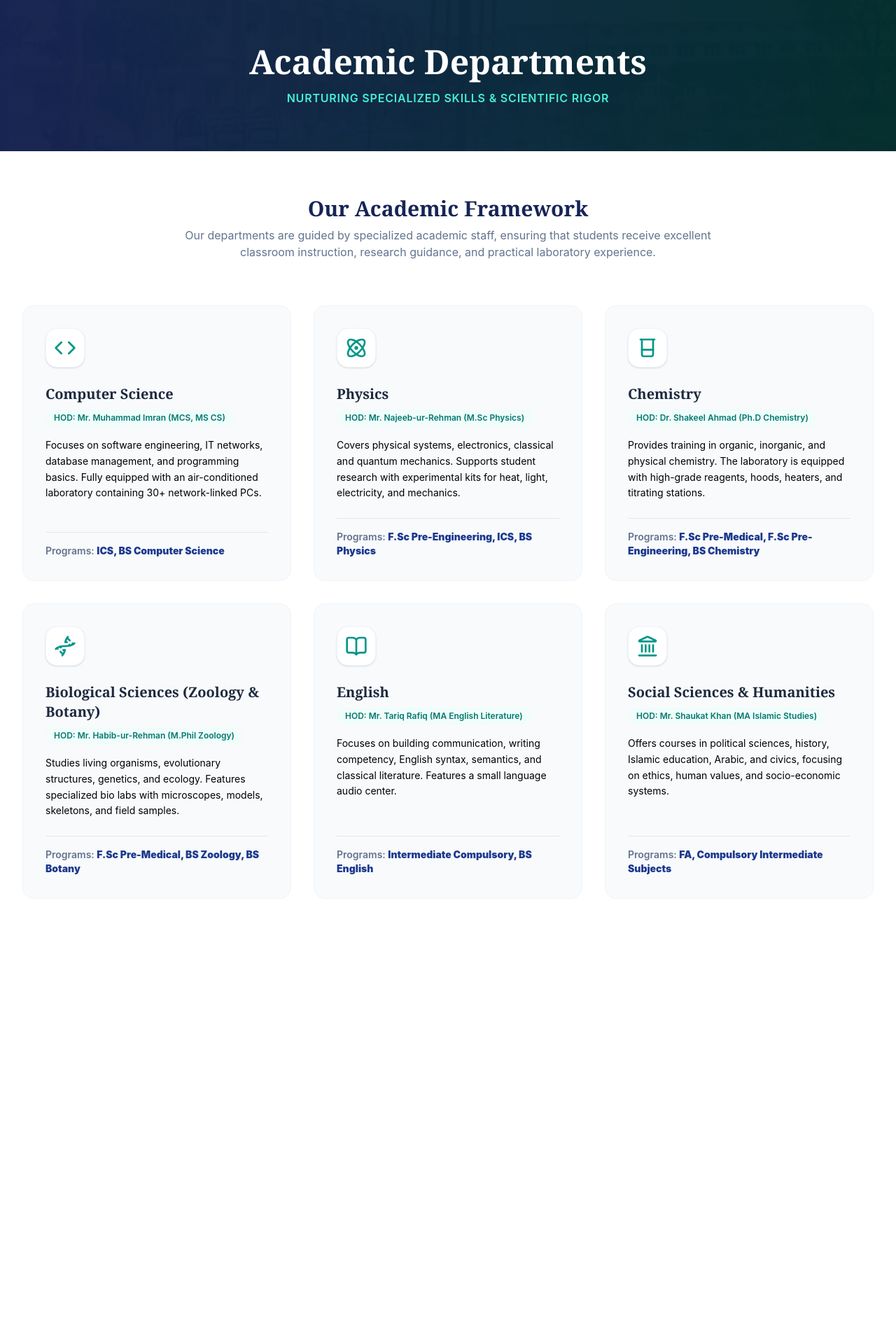
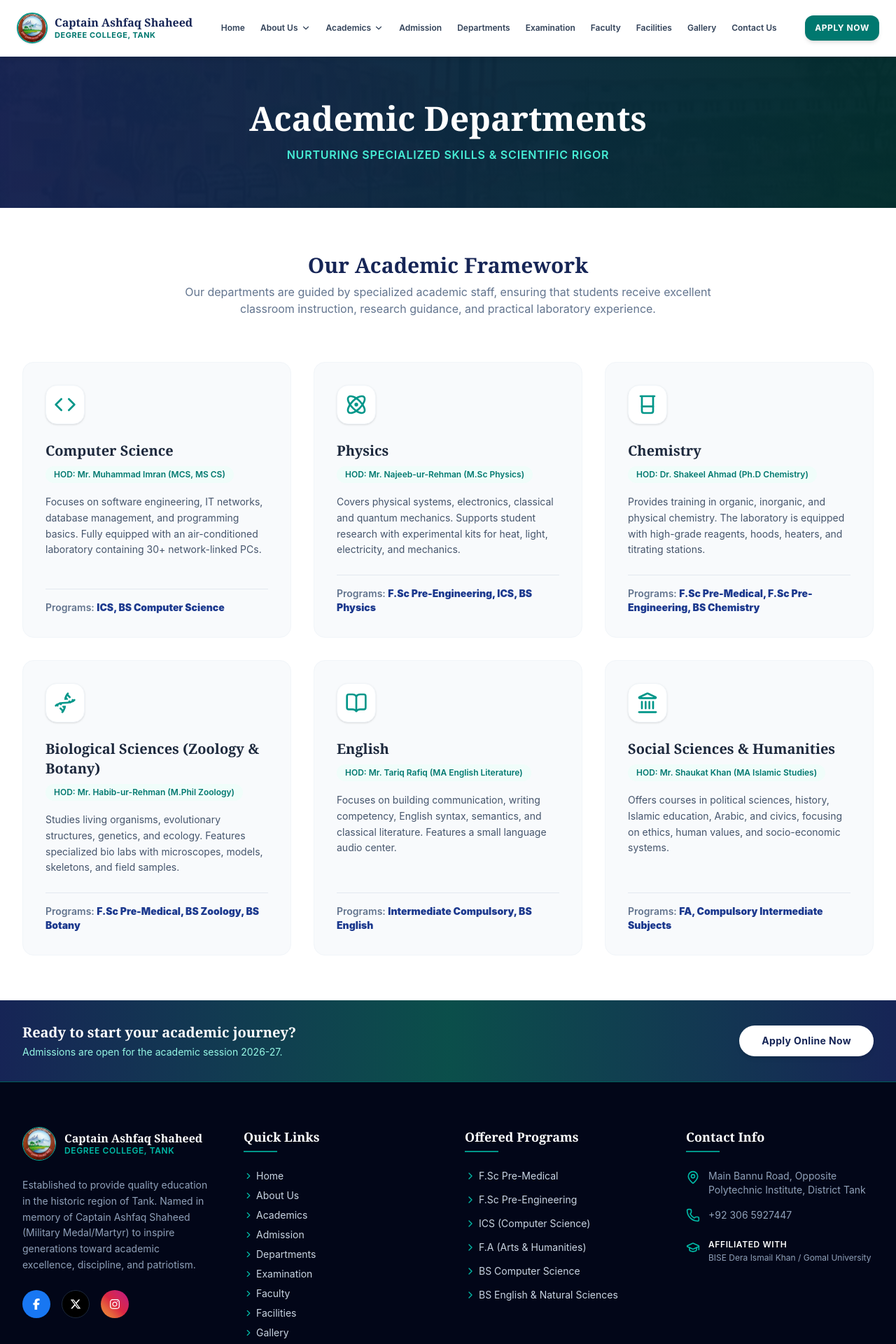
Before and after one commit to tanveermedaveer-jpg/gdc-tank-website, a React (Vite) app: page /departments in a window 1280 px wide. Shown: the top 1920 px of the page at 70% size. Before the commit the page ends 1348 px from the top, so only its background shows below. Built offline with nearby package versions, Linux system fonts and the light colour scheme.

Commit message:
Update Departments.jsx

```diff
--- a/src/pages/Departments.jsx
+++ b/src/pages/Departments.jsx
@@ -1,6 +1,8 @@
 import { Code, Atom, Beaker, Landmark, BookOpen, Dna } from 'lucide-react';
 import campusImg from '../assets/campus.png';
 import { useLanguage } from '../context/LanguageContext';
+import Navbar from '../components/Navbar.jsx';
+import Footer from '../components/Footer.jsx';
 
 export default function Departments() {
   const { t } = useLanguage();
@@ -12,7 +14,7 @@ export default function Departments() {
       name: isUrdu ? 'کمپیوٹر سائنس' : 'Computer Science',
       hod: isUrdu ? 'جناب محمد عمران (MCS, MS CS)' : 'Mr. Muhammad Imran (MCS, MS CS)',
       desc: isUrdu
-        ? 'سافٹ ویئر انجینئرنگ، آئی ٹی نیٹ ورکنگ، ڈیٹا بیس مینجمنٹ، اور پروگرامنگ کے بنیادی اصولوں پر توجہ مرکوز کرتا ہے۔ یہ شعبہ 30 سے زائد کمپیوٹرز پر مشتمل لیبارٹری سے لیس ہے۔'
+        ? 'سافٹ ویئر انجینئرنگ، آئی ٹی نیٹ ورکنگ، ڈیٹا بیس مینجमेंट، اور پروگرامنگ کے بنیادی اصولوں پر توجہ مرکوز کرتا ہے۔ یہ شعبہ 30 سے زائد کمپیوٹرز پر مشتمل لیبارٹری سے لیس ہے۔'
         : 'Focuses on software engineering, IT networks, database management, and programming basics. Fully equipped with an air-conditioned laboratory containing 30+ network-linked PCs.',
       degree: isUrdu ? 'ICS، بی ایس کمپیوٹر سائنس' : 'ICS, BS Computer Science'
     },
@@ -64,6 +66,9 @@ export default function Departments() {
   ];
 
   return (
+    <div className="flex flex-col min-h-screen">
+      <Navbar />
+
       <div className="flex-grow">
         {/* Banner */}
         <section className="bg-slate-900 text-white py-16 relative">
@@ -106,7 +111,7 @@ export default function Departments() {
                     <div className="text-xs font-semibold text-teal-700 bg-teal-50 px-3 py-1 rounded-full w-max mb-4">
                       {isUrdu ? 'صدر شعبہ:' : 'HOD:'} {d.hod}
                     </div>
-                  <p className="text-slate-650 text-xs sm:text-sm leading-relaxed mb-6">
+                    <p className="text-slate-600 text-xs sm:text-sm leading-relaxed mb-6">
                       {d.desc}
                     </p>
                   </div>
@@ -119,5 +124,8 @@ export default function Departments() {
           </div>
         </section>
       </div>
+
+      <Footer />
+    </div>
   );
 }
```
Lines whose indentation alone changed are shown as unchanged.
